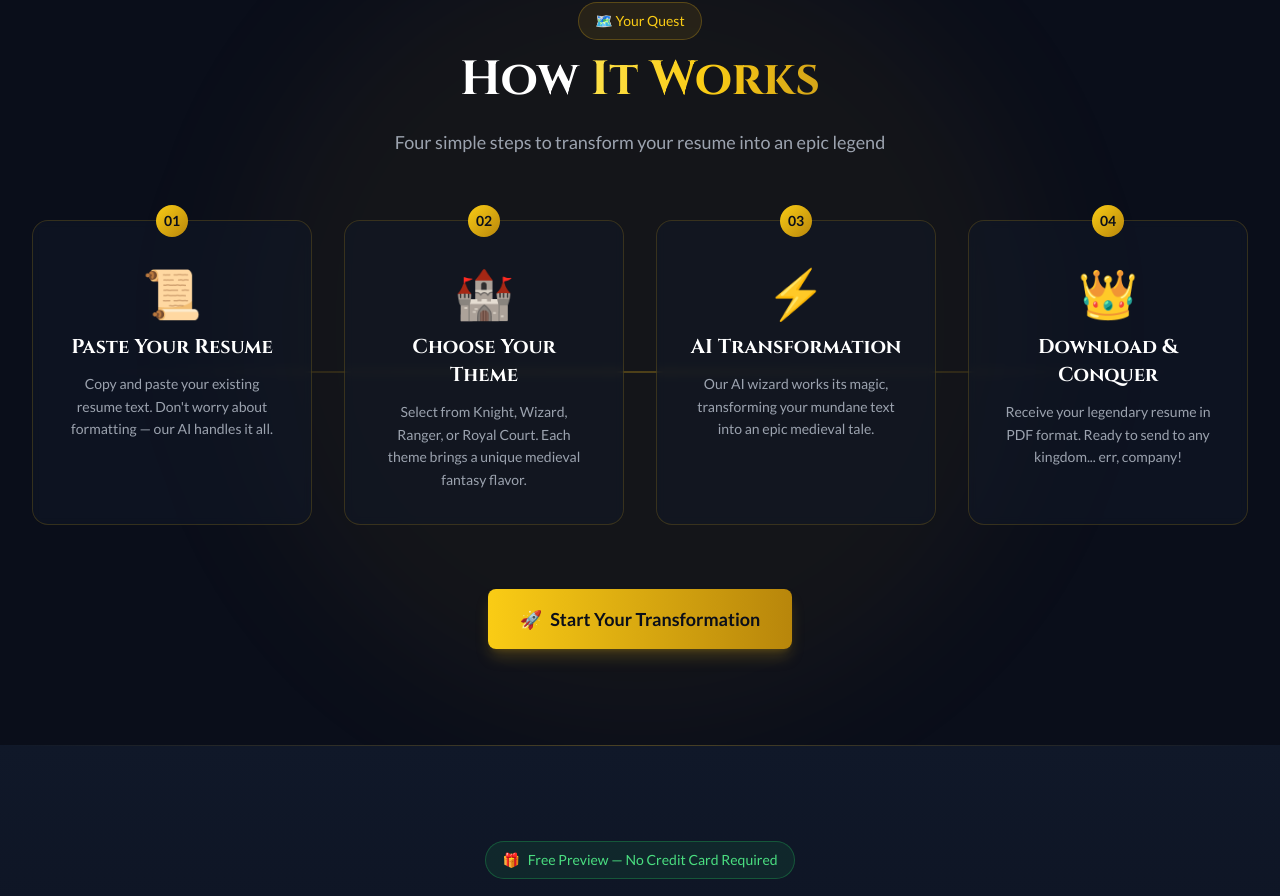
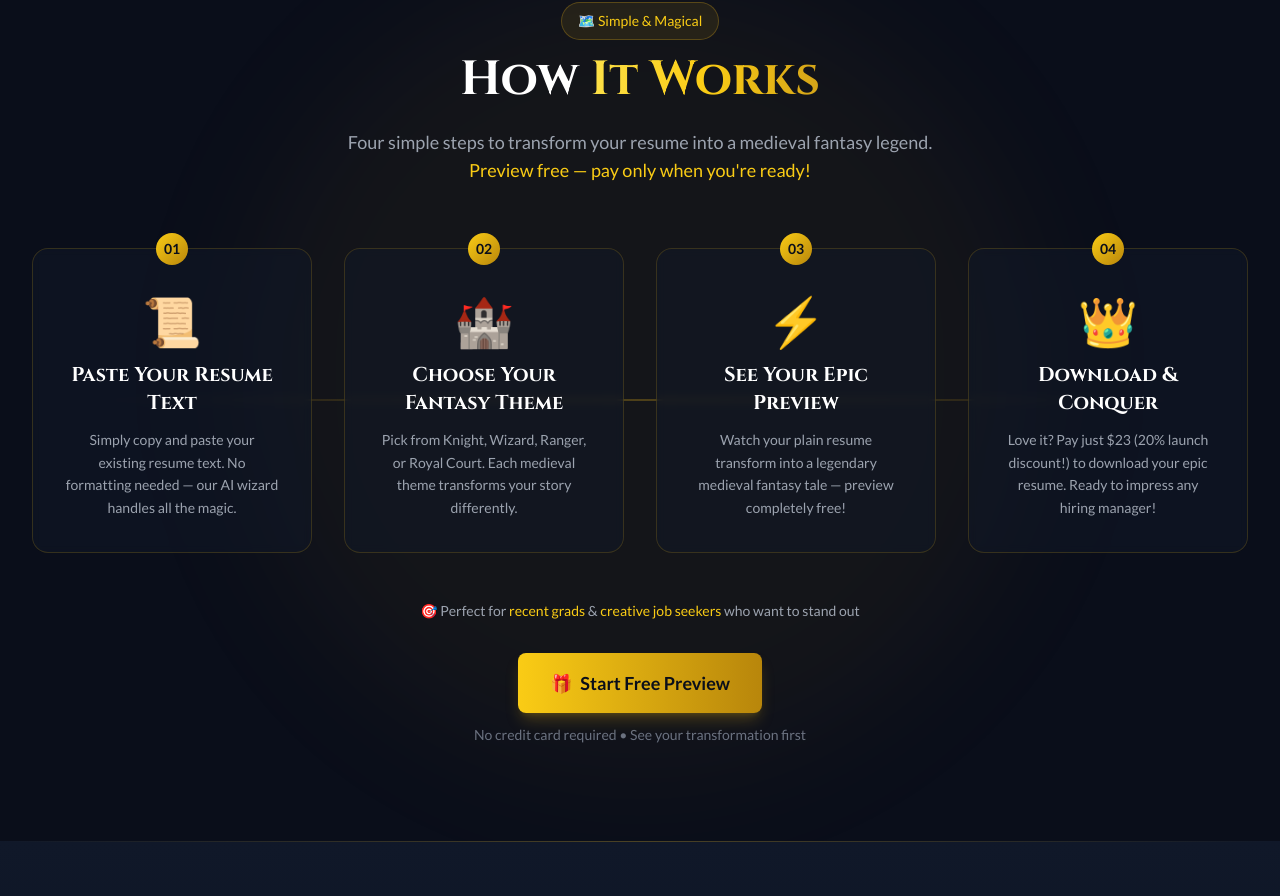
Before and after one commit to INDEX-prog/epiccv, a Next.js app: page / in a window 1280 px wide. Shown: the part 2537-3433 px from the top of the page. Built offline with nearby package versions, Linux system fonts and the light colour scheme.

Commit message:
fix: apply user modifications

```diff
--- a/components/HowItWorks.tsx
+++ b/components/HowItWorks.tsx
@@ -10,30 +10,30 @@ export default function HowItWorks() {
     {
       number: "01",
       icon: "📜",
-      title: "Paste Your Resume",
+      title: "Paste Your Resume Text",
       description:
-        "Copy and paste your existing resume text. Don't worry about formatting — our AI handles it all.",
+        "Simply copy and paste your existing resume text. No formatting needed — our AI wizard handles all the magic.",
     },
     {
       number: "02",
       icon: "🏰",
-      title: "Choose Your Theme",
+      title: "Choose Your Fantasy Theme",
       description:
-        "Select from Knight, Wizard, Ranger, or Royal Court. Each theme brings a unique medieval fantasy flavor.",
+        "Pick from Knight, Wizard, Ranger, or Royal Court. Each medieval theme transforms your story differently.",
     },
     {
       number: "03",
       icon: "⚡",
-      title: "AI Transformation",
+      title: "See Your Epic Preview",
       description:
-        "Our AI wizard works its magic, transforming your mundane text into an epic medieval tale.",
+        "Watch your plain resume transform into a legendary medieval fantasy tale — preview completely free!",
     },
     {
       number: "04",
       icon: "👑",
       title: "Download & Conquer",
       description:
-        "Receive your legendary resume in PDF format. Ready to send to any kingdom... err, company!",
+        "Love it? Pay just $23 (20% launch discount!) to download your epic resume. Ready to impress any hiring manager!",
     },
   ];
 
@@ -47,14 +47,16 @@ export default function HowItWorks() {
         {/* Section Header */}
         <div className="text-center mb-16">
           <span className="inline-block px-4 py-2 bg-gold-500/10 border border-gold-500/30 rounded-full text-gold-400 text-sm font-medium mb-4">
-            🗺️ Your Quest
+            🗺️ Simple & Magical
           </span>
           <h2 className="font-medieval text-3xl sm:text-4xl md:text-5xl font-bold mb-6">
             <span className="text-white">How </span>
             <span className="gradient-text">It Works</span>
           </h2>
           <p className="text-gray-400 text-lg max-w-2xl mx-auto">
-            Four simple steps to transform your resume into an epic legend
+            Four simple steps to transform your resume into a medieval fantasy legend.
+            <br />
+            <span className="text-gold-400">Preview free — pay only when you&apos;re ready!</span>
           </p>
         </div>
 
@@ -112,12 +114,22 @@ export default function HowItWorks() {
           </div>
         </div>
 
+        {/* Target Audience Note */}
+        <div className="text-center mt-12">
+          <p className="text-gray-400 text-sm mb-2">
+            🎯 Perfect for <span className="text-gold-400">recent grads</span> & <span className="text-gold-400">creative job seekers</span> who want to stand out
+          </p>
+        </div>
+
         {/* CTA */}
-        <div className="text-center mt-16">
-          <Link href="#pricing" className="btn-primary">
-            <span className="mr-2">🚀</span>
-            Start Your Transformation
+        <div className="text-center mt-8">
+          <Link href="https://epiccv.vercel.app" className="btn-primary">
+            <span className="mr-2">🎁</span>
+            Start Free Preview
           </Link>
+          <p className="text-gray-500 text-sm mt-3">
+            No credit card required • See your transformation first
+          </p>
         </div>
       </div>
     </section>
```
